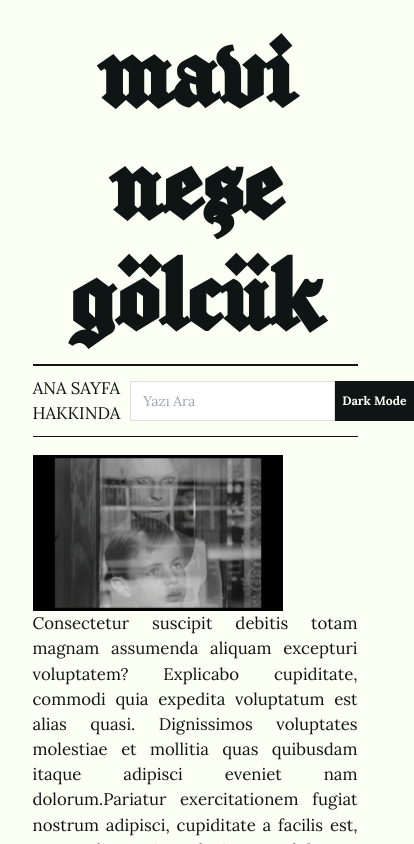
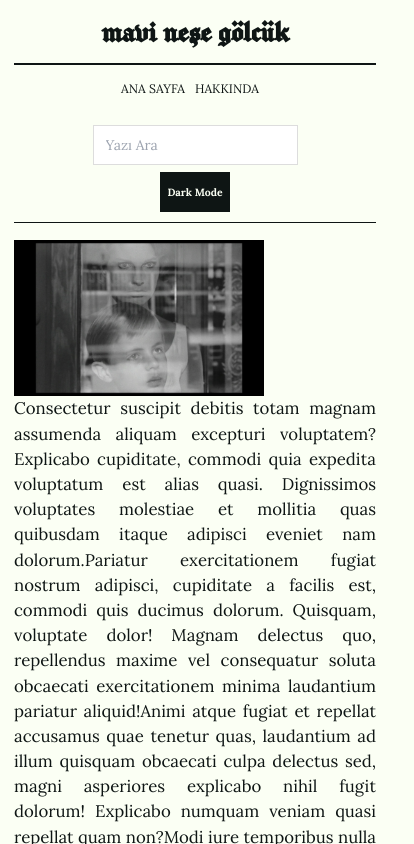
Before and after one commit to idilTugba/maviblog, a Next.js app: page /about in a window 390 px wide. Shown: the top 844 px of the page, 414 px wide, since content can reach past the window. Built offline with nearby package versions, Linux system fonts and the light colour scheme.

Commit message:
responsive

```diff
--- a/src/app/addpost/page.tsx
+++ b/src/app/addpost/page.tsx
@@ -162,7 +162,7 @@ const AddPost = () => {
   }
 
   return (
-    <div className="container mt-5 max-w-4xl mx-auto px-4">
+    <div className="container mt-5 max-w-4xl mx-auto px-4 md:px-6">
       <h2 className="mt-5 mb-8 text-3xl font-bold text-center">
         Yeni Blog Yazısı Ekle
       </h2>
--- a/src/app/layout.tsx
+++ b/src/app/layout.tsx
@@ -29,7 +29,7 @@ export default function RootLayout({
       <body
         className={`text-center bg-primary-light dark:bg-primary-dark text-primary-dark dark:text-primary-light`}
       >
-        <div className="w-10/12 inline-block">
+        <div className="w-full md:w-10/12 px-4 md:px-0 inline-block">
           {/* <ErrorBoundary fallback={<Error error={new Error()} reset={() => {}} />}> */}
           <ThemeProvider>
             <Header />
--- a/src/app/page.tsx
+++ b/src/app/page.tsx
@@ -11,7 +11,7 @@ export default async function Home() {
 
   // console.log('Latest Blog Data:', latestBlogData);
   return (
-    <main className="flex text-left mt-8 gap-5">
+    <main className="flex flex-col md:flex-row text-left mt-8 gap-5">
       <Suspense fallback={<Loading />}>
         {latestBlogData ? (
           <BlogContent blogs={latestBlogData} />
--- a/src/components/footer/footer.tsx
+++ b/src/components/footer/footer.tsx
@@ -51,7 +51,7 @@ const Footer = () => {
           </span>
         </p>
         <form onSubmit={handleSubmit} className="flex flex-col gap-2">
-          <div className="mt-3 flex items-center">
+          <div className="mt-3 flex flex-col md:flex-row items-stretch md:items-center gap-2">
             <Input
               value={email}
               onChange={(e) => setEmail(e.target.value)}
@@ -61,7 +61,7 @@ const Footer = () => {
             />
             <button
               className={
-                'bg-primary-dark dark:bg-primary-light text-primary-light dark:text-primary-dark h-[40px] font-bold whitespace-nowrap ' +
+                'bg-primary-dark dark:bg-primary-light text-primary-light dark:text-primary-dark h-[40px] font-bold whitespace-nowrap w-full md:w-auto ' +
                 styleText.sub_but
               }
               type="submit"
@@ -70,7 +70,7 @@ const Footer = () => {
               Gönder
             </button>
           </div>
-          {status && <p className="text-red-500 mt-2">{status}</p>}
+          {status && <p className="text-red-500 mt-2 text-sm">{status}</p>}
         </form>
         <br />
       </div>
--- a/src/components/header/header.tsx
+++ b/src/components/header/header.tsx
@@ -4,7 +4,7 @@ const Header = () => {
   return (
     <>
       <div className="">
-        <h1 className="text-9xl pb-4 pt-4 border-solid border-b-2 border-primary-dark dark:border-primary-light lin font-chomsky font-semibold">
+        <h1 className="text-4xl md:text-6xl lg:text-9xl pb-4 pt-4 border-solid border-b-2 border-primary-dark dark:border-primary-light lin font-chomsky font-semibold">
           mavi neşe gölcük
         </h1>
       </div>
--- a/src/components/header/navbar.tsx
+++ b/src/components/header/navbar.tsx
@@ -20,24 +20,24 @@ const Navbar = () => {
     <nav
       className={`${style.navbar} border-primary-dark dark:border-primary-light`}
     >
-      <ul>
+      <ul className="flex flex-wrap justify-center md:justify-start gap-2 md:gap-0 mb-3 md:mb-0">
         <li>
-          <Link href="/">ANA SAYFA</Link>
+          <Link href="/" className="text-sm md:text-base">ANA SAYFA</Link>
         </li>
         <li>
-          <Link href="/about">HAKKINDA</Link>
+          <Link href="/about" className="text-sm md:text-base">HAKKINDA</Link>
         </li>
         {isAuthenticated && (
           <li>
-            <Link href="/addpost">YENİ YAZI</Link>
+            <Link href="/addpost" className="text-sm md:text-base">YENİ YAZI</Link>
           </li>
         )}
       </ul>
       <div className={`${style.search}`}>
-        <Input placeholder="Yazı Ara" className="h-[40px]" />
+        <Input placeholder="Yazı Ara" className="h-[40px] text-sm md:text-base" />
         <button
           onClick={handleToggleTheme}
-          className="p-2 text-sm h-[40px] font-bold bg-primary-dark text-primary-light dark:bg-primary-light dark:text-primary-dark whitespace-nowrap"
+          className="p-2 text-xs md:text-sm h-[40px] font-bold bg-primary-dark text-primary-light dark:bg-primary-light dark:text-primary-dark whitespace-nowrap"
         >
           {theme === 'light' ? 'Dark' : 'Light'} Mode
         </button>
--- a/src/components/header/style.module.scss
+++ b/src/components/header/style.module.scss
@@ -6,6 +6,13 @@
   display: flex;
   justify-content: space-between;
   align-items: center;
+  gap: 1rem;
+
+  @media (max-width: 768px) {
+    flex-direction: column;
+    align-items: stretch;
+  }
+
   ul {
     display: inline-block;
     li {
@@ -16,6 +23,12 @@
   .search {
     display: flex;
     align-items: center;
-    gap: 0;
+    gap: 0.5rem;
+
+    @media (max-width: 768px) {
+      width: 100%;
+      flex-direction: column;
+      gap: 0.5rem;
+    }
   }
 }
--- a/src/components/home/centerSide.tsx
+++ b/src/components/home/centerSide.tsx
@@ -11,8 +11,8 @@ const CenterSide = ({ data }: { data: BlogDataType[] }) => {
   });
 
   return (
-    <div className="w-3/5 inline-block">
-      <h2 className="pb-4 mb-6 text-3xl font-semibold border-solid border-b-2 w-full border-primary-dark dark:border-primary-light">
+    <div className="w-full md:w-3/5 inline-block order-2 md:order-none">
+      <h2 className="pb-4 mb-6 text-2xl md:text-3xl font-semibold border-solid border-b-2 w-full border-primary-dark dark:border-primary-light">
         GÜNCEL
       </h2>
       <BlogList data={sortedData} className={style.centerSide} />
--- a/src/components/home/leftSide.tsx
+++ b/src/components/home/leftSide.tsx
@@ -29,8 +29,8 @@ const LeftSide = ({ data }: { data: BlogDataType[] }) => {
   });
 
   return (
-    <div className="w-1/5 inline-block border-r-[1px] pr-2 border-solid border-primary-dark dark:border-primary-light">
-      <h2 className="mb-5 ">TÜM YAZILAR</h2>
+    <div className="w-full md:w-1/5 inline-block border-r-0 md:border-r-[1px] pr-0 md:pr-2 border-b-[1px] md:border-b-0 pb-5 md:pb-0 mb-5 md:mb-0 border-solid border-primary-dark dark:border-primary-light">
+      <h2 className="mb-5 text-xl md:text-base">TÜM YAZILAR</h2>
 
       {Object.keys(groupedData)?.map((item) => {
         return (
--- a/src/components/home/rightSide.tsx
+++ b/src/components/home/rightSide.tsx
@@ -29,8 +29,8 @@ const RightSide = ({ data }: { data: BlogDataType[] }) => {
 
   return (
     <>
-      <div className="w-2/5 border-l-gray-700 inline-block">
-        <h4 className="pb-4 mb-6 text-3xl font-semibold border-solid border-b-2 w-full border-primary-dark dark:border-primary-light">
+      <div className="w-full md:w-2/5 border-l-0 md:border-l-gray-700 border-t-[1px] md:border-t-0 pt-5 md:pt-0 mt-5 md:mt-0 inline-block order-3 md:order-none">
+        <h4 className="pb-4 mb-6 text-2xl md:text-3xl font-semibold border-solid border-b-2 w-full border-primary-dark dark:border-primary-light">
           Özel Seçkiler
         </h4>
 
```
Also changed, not shown: src/components/blog/style.module.scss (+19 -4 lines).
